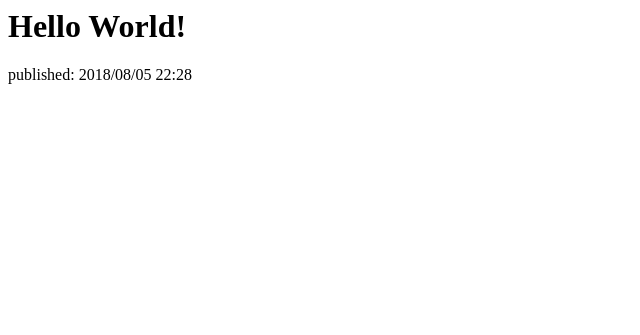
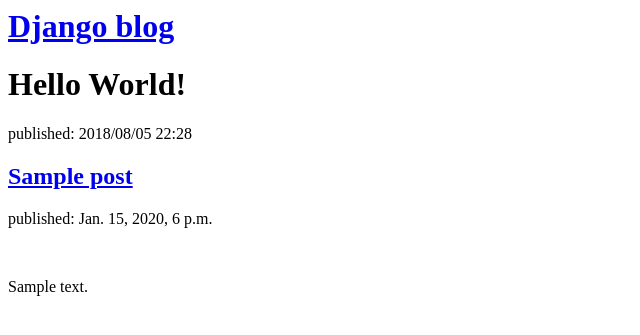
Before and after one commit to maxihui/my-blog, a Django app: template mysite/blog/templates/blog/post_list.html in a window 1280 px wide. Shown: the top 335 px of the page, without its empty margins (0-640 px from the left). Run offline with Django 3.2, Linux system fonts and the light colour scheme; the template is opened without the code that fills it: values that come from a table or form of the project are taken from there, others are empty; tables that the repository leaves empty hold one stand-in row (values such as "Sample post").

Commit message:
modified templates to display posts from database.

```diff
--- a/mysite/blog/templates/blog/post_list.html
+++ b/mysite/blog/templates/blog/post_list.html
@@ -4,10 +4,22 @@
 	</head>
 	<body>
 		<div>
+			<h1><a href="/">Django blog</a></h1>
+		</div>
+		<div>
 			<h1>Hello World!</h1>
 		</div>
 		<div>
 			<p>published: 2018/08/05 22:28</p>
 		</div>
+		{% for post in posts %}
+		<div>
+			<h2><a href='#'>{{ post.title }}</a></h2>
+			<P>published: {{ post.published_date }}</P>
+			<br />
+			<p>{{ post.text | linebreaksbr }}</p>
+
+		</div>
+		{% endfor %}
 	</body>
 </html>
--- a/mysite/blog/views.py
+++ b/mysite/blog/views.py
@@ -1,6 +1,9 @@
 from django.shortcuts import render
+from django.utils import timezone
 
+from .models import Post
 
 # Create your views here.
 def post_list(request):
-	return render(request, 'blog/post_list.html')
+	posts = Post.objects.filter(published_date__lte=timezone.now()).order_by('-published_date')
+	return render(request, 'blog/post_list.html', {'posts': posts})
```
Also changed, not shown: doc/再次提交部署代码.md (added, +30 -0 lines).
